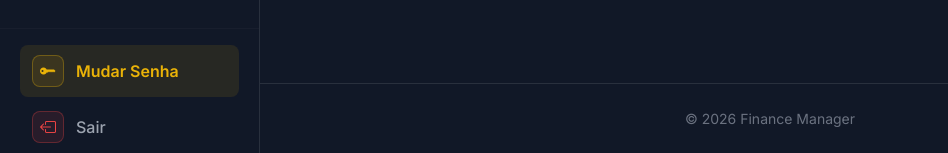
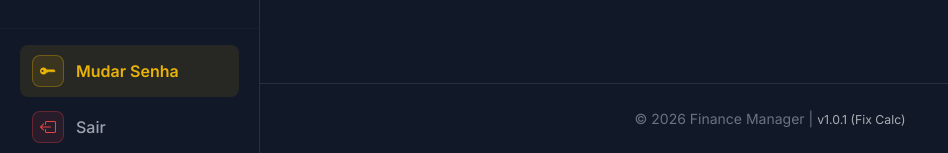
Before and after one commit to funesa/finance-manager, a Flask app: page /change_password in a window 1280 px wide. Shown: the part 647-800 px from the top of the page, without its empty margins (0-948 px from the left). Run offline with Flask 3, Linux system fonts and the light colour scheme; the visitor is signed in with stand-in values (Sample User, id 1); some libraries are stand-ins or nearby versions.

Commit message:
Update layout version to verify deploy

```diff
--- a/templates/layout.html
+++ b/templates/layout.html
@@ -266,7 +266,7 @@
         {% block content %}{% endblock %}
       </div>
       <footer class="mt-auto">
-        <p class="mb-0">&copy; {{ datetime.utcnow().strftime('%Y') }} Finance Manager</p>
+        <p class="mb-0">&copy; {{ datetime.utcnow().strftime('%Y') }} Finance Manager | <small class="text-muted">v1.0.1 (Fix Calc)</small></p>
       </footer>
     </main>
     <script src="https://cdn.jsdelivr.net/npm/bootstrap@5.3.2/dist/js/bootstrap.bundle.min.js"></script>
```
